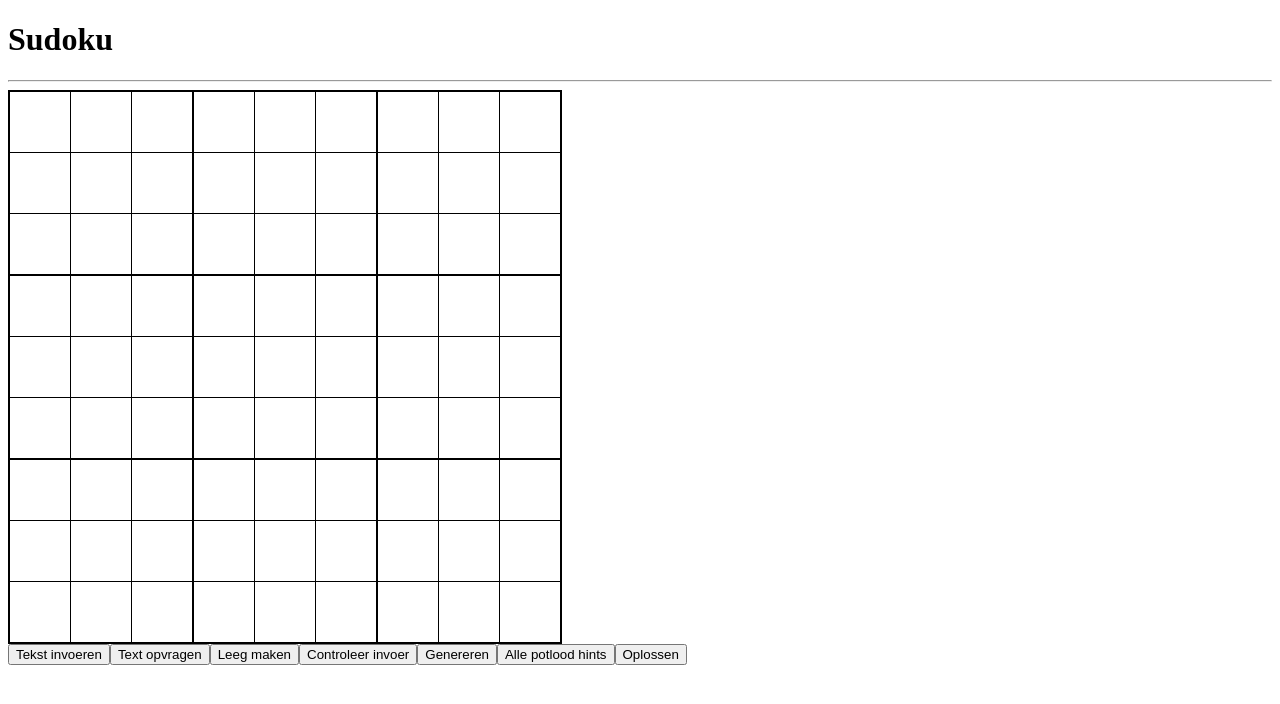
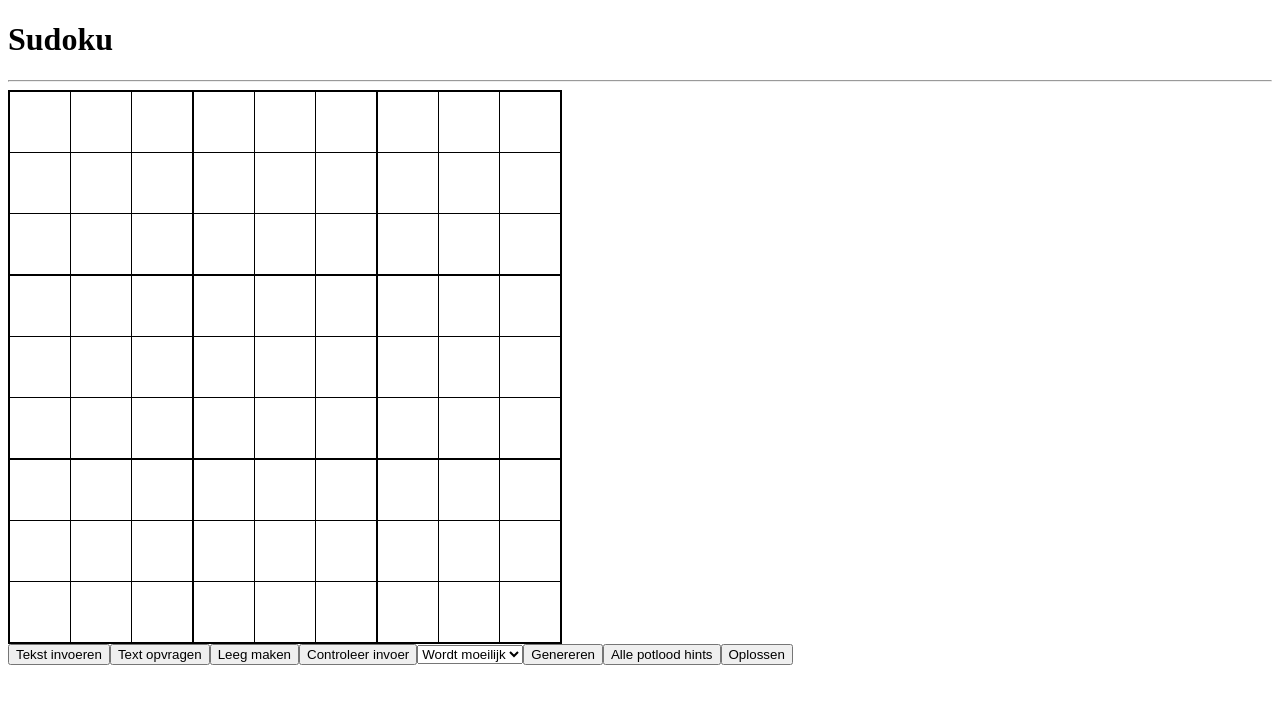
Before and after one commit to arievanhalem/sudoku, an Angular app: page / in a window 1280 px wide. Shown: the top 704 px of the page. Built offline with nearby package versions, Linux system fonts and the light colour scheme.

Commit message:
Genereren 3

```diff
--- a/src/app/app.component.html
+++ b/src/app/app.component.html
@@ -16,6 +16,9 @@
   <button (click)="getString(vm.board)">Text opvragen</button>
   <button (click)="empty()">Leeg maken</button>
   <button (click)="check()">Controleer invoer</button>
+  <select [(ngModel)]="level">
+    <option *ngFor="let l of levelOptions" [ngValue]="l.value">{{l.name}}</option>
+  </select>
   <button (click)="generate()">Genereren</button>
   <button (click)="alloptions()">Alle potlood hints</button>
   <button (click)="solve()">Oplossen</button>
--- a/src/app/app.component.ts
+++ b/src/app/app.component.ts
@@ -24,6 +24,15 @@ export class AppComponent implements OnInit, OnDestroy {
   public vm: viewState
   public updateVm = new Subject<updateAction>()
   public subscription = new Subscription()
+  public level = 35
+  public levelOptions = [
+    { name: "Makkie", value: 62 },
+    { name: "Leuk", value: 53 },
+    { name: "Te doen", value: 44 },
+    { name: "Wordt moeilijk", value: 35 },
+    { name: "Best lastig", value: 26 },
+    { name: "Onmenselijk", value: 17 }
+  ];
 
   constructor() {
     this.vm$ = this.updateVm.pipe(
@@ -143,11 +152,11 @@ export class AppComponent implements OnInit, OnDestroy {
   }
 
   generate() {
-    var board = sudoku.generate(50)
+    var board = sudoku.generate(81 - this.level)
     const solutions = sudoku.solve(board)
     var solution: cell[][] = undefined
     var solution_string: string = undefined
-    if(solutions.length === 0) {
+    if (solutions.length === 0) {
       board = sudoku.getEmptyBoard()
     } else {
       solution_string = solutions[0]
--- a/src/app/app.module.ts
+++ b/src/app/app.module.ts
@@ -1,5 +1,6 @@
 import { BrowserModule } from '@angular/platform-browser';
 import { NgModule } from '@angular/core';
+import { FormsModule } from '@angular/forms';
 
 import { AppComponent } from './app.component';
 import { CellComponent } from './cell/cell.component';
@@ -10,7 +11,8 @@ import { CellComponent } from './cell/cell.component';
     CellComponent
   ],
   imports: [
-    BrowserModule
+    BrowserModule,
+    FormsModule
   ],
   providers: [],
   bootstrap: [AppComponent]
--- a/src/app/sudoku.ts
+++ b/src/app/sudoku.ts
@@ -2,14 +2,6 @@
 export const BLOCKSIZE = 3
 export const SIZE = BLOCKSIZE * BLOCKSIZE
 export const BOARDSIZE = SIZE * SIZE
-export const DIFFICULTY = {
-  "easy":         62,
-  "medium":       53,
-  "hard":         44,
-  "very-hard":    35,
-  "insane":       26,
-  "inhuman":      17,
-};
 
 export type cell = {
   value: number;
```
